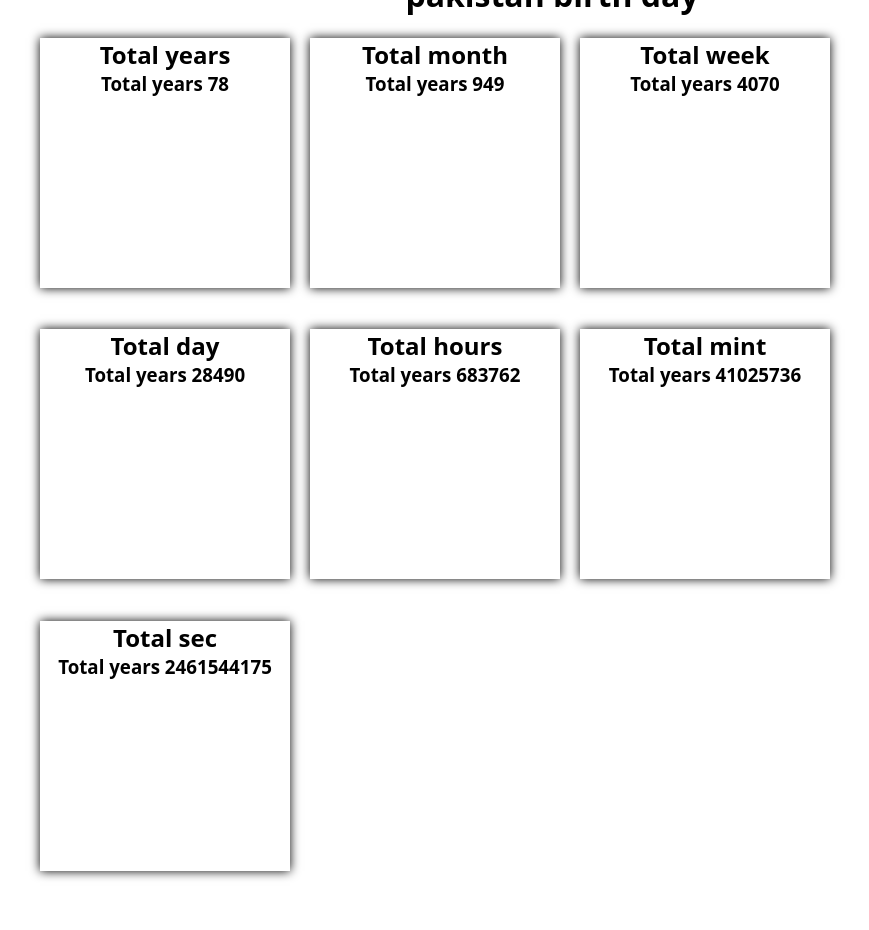
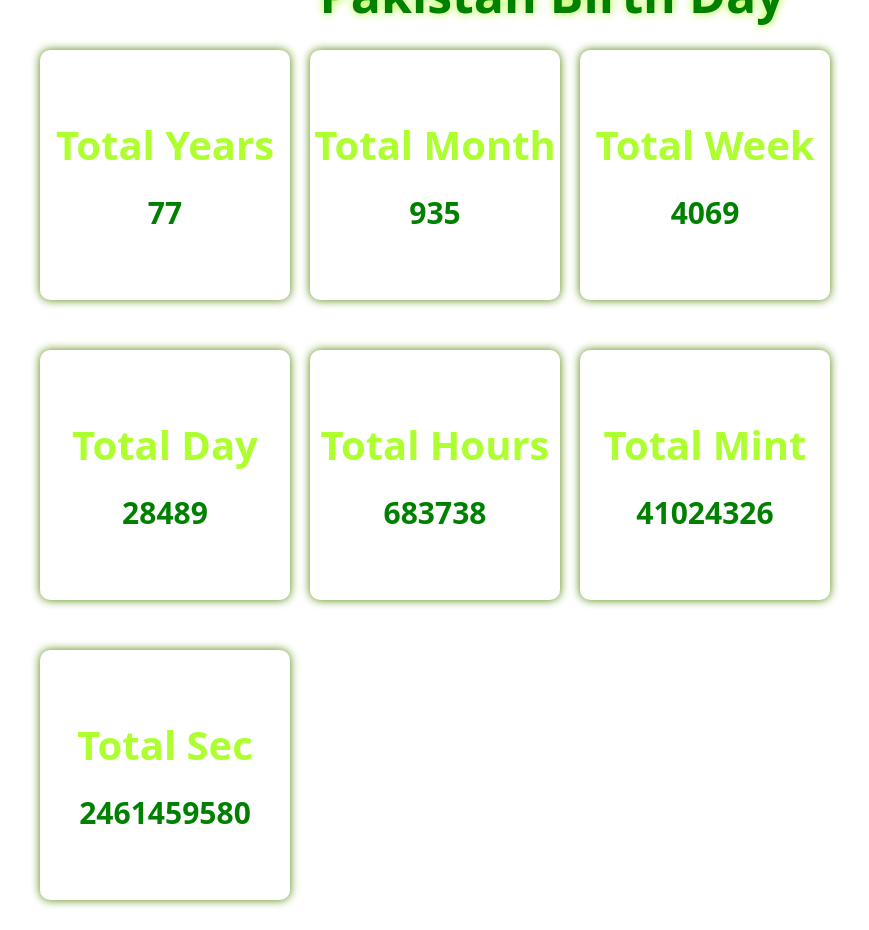
Before and after one commit to UMER-FAROOQ-attari/PakistanAtBirthday, a plain HTML site: page index.html in a window 1280 px wide. Shown: the whole page, without its empty margins (88-957 px from the left). Before the commit the page ends 893 px from the top, so only its background shows below. Drawn offline with Linux system fonts and the light colour scheme.

Commit message:
complete

```diff
--- a/app.js
+++ b/app.js
@@ -1,4 +1,5 @@
-let time = document.getElementById("time");
+setInterval(() => {
+    let time = document.getElementById("time");
 let month = document.getElementById("month");
 let week = document.getElementById("week");
 let day = document.getElementById("day");
@@ -6,20 +7,24 @@ let hours = document.getElementById("hours");
 let mint = document.getElementById("mint");
 let sec = document.getElementById("sec");
 let date = new Date();
-let birth = new Date("1947-08-14")
+let birth = new Date("1947-08-14T23:30:00")
 let defrance = date - birth;
 let totalyear = Math.floor(defrance / (1000 * 60 * 60 * 24 * 365.25));
-let totalmonth = Math.floor(defrance / (1000 * 60 * 60 * 24 * 30));
+let totalmonth = Math.floor(defrance / (1000 * 60 * 60 * 24 * 30.4375));
 let totalweeks = Math.floor(defrance / (1000 * 60 * 60 * 24 * 7));
 let totaldays = Math.floor(defrance / (1000 * 60 * 60 * 24));
 let totalhours = Math.floor(defrance / (1000 * 60 * 60));
 let totalmint = Math.floor(defrance / (1000 * 60));
 let totalsec = Math.floor(defrance / (1000));
 console.log(totalyear)
-time.innerHTML = `Total years ${totalyear}`
-month.innerHTML = `Total years ${totalmonth}`
-week.innerHTML = `Total years ${totalweeks}`
-day.innerHTML = `Total years ${totaldays}`
-hours.innerHTML = `Total years ${totalhours}`
-mint.innerHTML = `Total years ${totalmint}`
-sec.innerHTML = `Total years ${totalsec}`
+time.innerHTML = ` ${totalyear}`
+month.innerHTML = ` ${totalmonth}`
+week.innerHTML = `${totalweeks}`
+day.innerHTML = ` ${totaldays}`
+hours.innerHTML = `${totalhours}`
+mint.innerHTML = ` ${totalmint}`
+sec.innerHTML = ` ${totalsec}`
+if(totalmint == 41024657){
+    alert(`yes!`)
+}
+}, 1000);
--- a/style.css
+++ b/style.css
@@ -24,6 +24,25 @@ body{
     display: flex;
     flex-direction: column;
     border: none;
-    box-shadow: 0 0 10px black;
-}
-.{}
+    gap: 20px;
+    border-radius: 10px;
+    justify-content: center;
+    align-items: center;
+    box-shadow: 0 0 10px rgb(81, 133, 3);
+ }
+ h3{
+    font-size: 30px;
+    color: green;
+    text-transform: capitalize;
+ }
+ h1{
+    font-size: 50px;
+    color: green;
+    text-transform: capitalize;
+    text-shadow: 0 0 10px greenyellow;
+ }
+ h2{
+    font-size: 40px;
+    color: greenyellow;
+    text-transform: capitalize;
+ }
```
